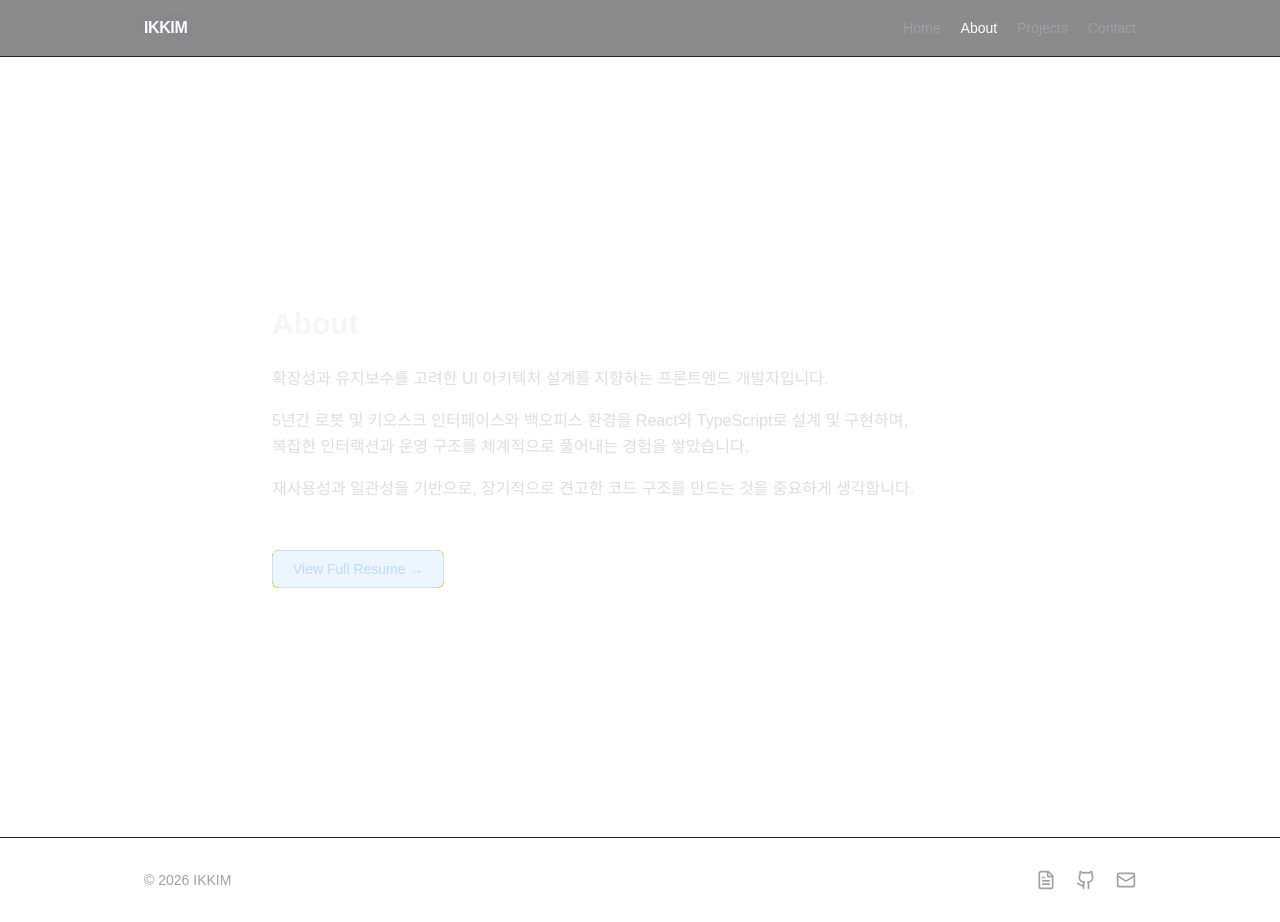
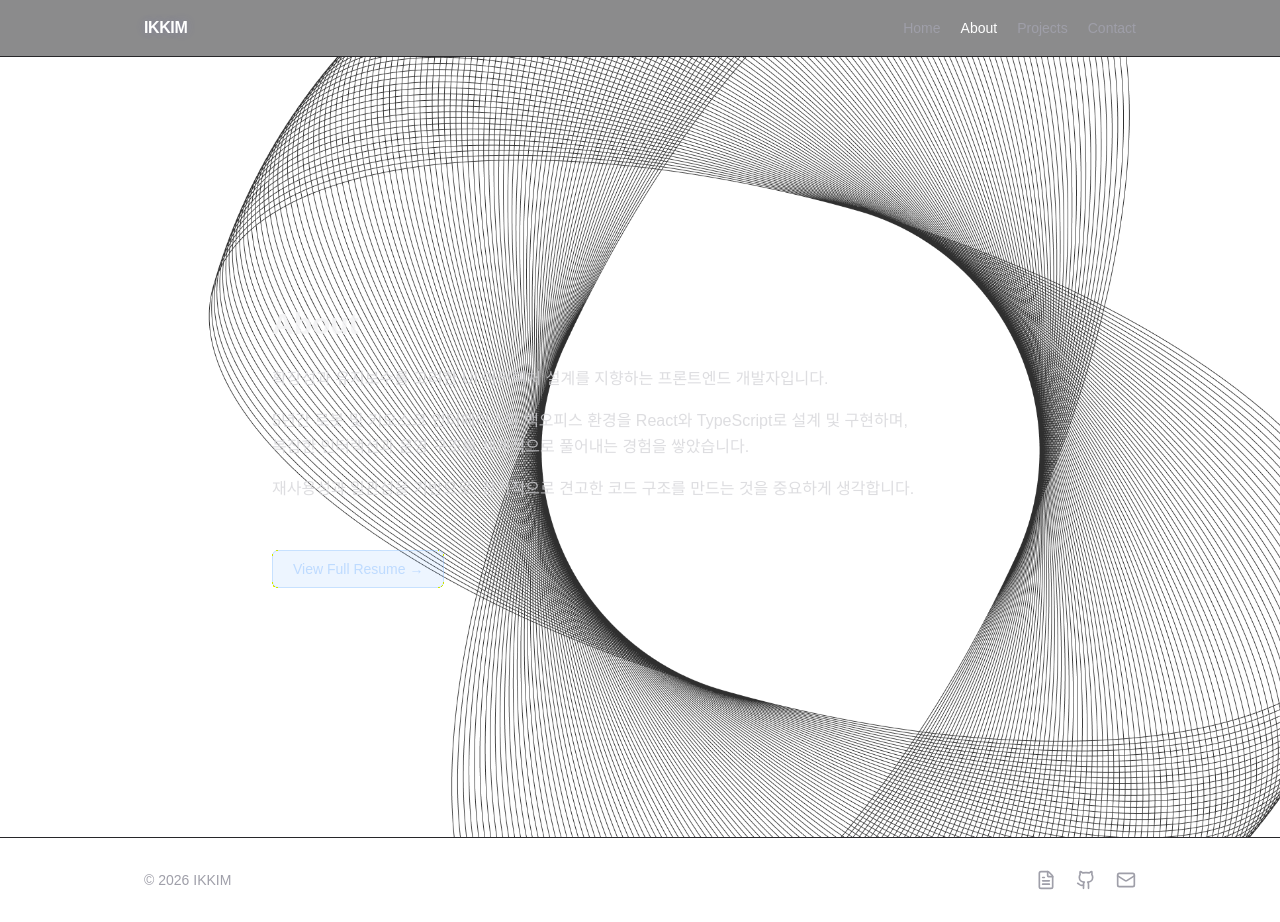
Before and after one commit to bbyik-k/portfolio-nextjs-2026, a Next.js app: page /about in a window 1280 px wide. Built offline with nearby package versions, Linux system fonts and the light colour scheme; no server answers.

Commit message:
perf(projects): 배경 Image 컴포넌트 전환 및 상세 이미지 로딩 최적화

```diff
--- a/app/components/projects/ProjectImageGallery.tsx
+++ b/app/components/projects/ProjectImageGallery.tsx
@@ -17,7 +17,15 @@ export function ProjectImageGallery({ images }: Props) {
         {images.map((img, idx) => (
           <figure key={idx} className='space-y-2 mx-auto w-full max-w-sm sm:max-w-none'>
             <div className='relative w-full overflow-hidden rounded-xl border border-zinc-800 max-h-[520px]'>
-              <Image src={img.src} alt={img.alt ? img.alt : img.caption} width={1200} height={800} className='w-full h-auto' />
+              <Image
+                src={img.src}
+                alt={img.alt ? img.alt : img.caption}
+                width={1200}
+                height={800}
+                className='w-full h-auto'
+                sizes='(min-width: 1024px) 33vw, (min-width: 640px) 50vw, 100vw'
+                priority={idx === 0}
+              />
             </div>
 
             {img.caption && <figcaption className='text-sm text-zinc-400'>{img.caption}</figcaption>}
--- a/app/layout.tsx
+++ b/app/layout.tsx
@@ -5,6 +5,7 @@ import Header from './components/Header';
 import Footer from './components/Footer';
 import { siteUrl } from '@/lib/siteConfig';
 import { GoogleAnalytics } from '@next/third-parties/google';
+import Image from 'next/image';
 
 const geistSans = Geist({
   variable: '--font-geist-sans',
@@ -68,7 +69,10 @@ export default function RootLayout({
     <html lang='ko'>
       <body className={`${geistSans.variable} ${geistMono.variable} ${openSans.variable} antialiased min-h-screen bg-background text-foreground`}>
         <Header />
-        <main className='container mx-auto max-w-full px-4 py-10 bg-[url("/images/main-background.webp")] bg-no-repeat bg-cover bg-fixed bg-center'>{children}</main>
+        <main className='relative container mx-auto max-w-full px-4 py-10 overflow-hidden'>
+          <Image src='/images/main-background.webp' alt='' aria-hidden fill priority className='-z-10 object-cover' />
+          {children}
+        </main>
         <Footer />
       </body>
       <GoogleAnalytics gaId={process.env.NEXT_PUBLIC_GA_MEASUREMENT_ID!} />
```
